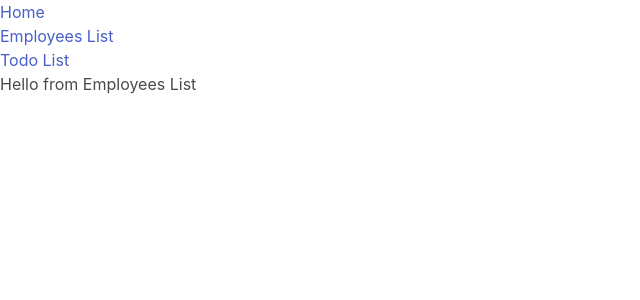
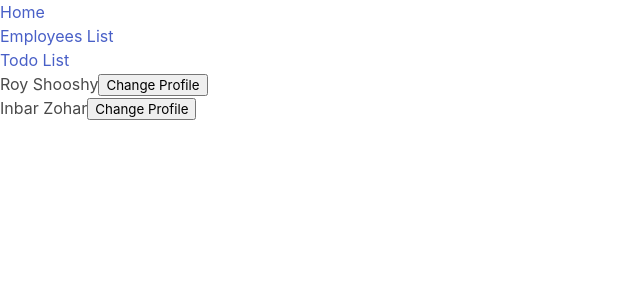
Before and after one commit to royshooshy/team8, a React (Create React App) app: page /employees-list in a window 1280 px wide. Shown: the top 300 px of the page, without its empty margins (0-640 px from the left). Built offline with nearby package versions, Linux system fonts and the light colour scheme; data requests are answered from the project's data file.

Commit message:
using list component in employees list component and add call back from item to parent list

```diff
--- a/db.json
+++ b/db.json
@@ -1,9 +1,10 @@
 {
-    "posts": [
-      { "id": 1, "title": "json-server", "author": "typicode" }
+    "employees": [
+      { "id": 1, "name": "Roy Shooshy", "status": 2 },
+      { "id": 2, "name": "Inbar Zohar", "status": 3 }
     ],
-    "comments": [
-      { "id": 1, "body": "some comment", "postId": 1 }
-    ],
-    "profile": { "name": "typicode" }
+    "todos": [
+      { "id": 1, "text": "json-server", "status": 1}
+    ]
+
   }
--- a/src/App.tsx
+++ b/src/App.tsx
@@ -6,7 +6,7 @@ import List from './Component/list/List';
 function App() {
   return (
     <div className="box">
-<List></List>
+Choose Another Route
 </div>
   );
 }
--- a/src/Component/list-item/list-item.tsx
+++ b/src/Component/list-item/list-item.tsx
@@ -1,11 +1,16 @@
+import { IListItem } from "./list-item.interface";
 
-
-function ListItem() {
+function ListItem(props: any) {
   return (
     <div>
- Hello from List Item
-</div>
+      {props.data.item.text}
+      <button onClick={onStatusChange}>Change Profile</button>
+    </div>
   );
+
+  function onStatusChange() {
+    props.data.onStatusChange("XXXXXXXXXXXXXXXX");
+  }
 }
 
 export default ListItem;
--- a/src/Component/list/List.tsx
+++ b/src/Component/list/List.tsx
@@ -1,14 +1,25 @@
+import { useEffect, useState } from "react";
+import ListItem from "../list-item/list-item";
+import { IListItem } from "../list-item/list-item.interface";
 
-import ListItem from '../list-item/list-item';
+function List(props: any) {
+  const handleChange = (data: IListItem) => {
+    console.log(data);
+  };
 
+  const [listItems, setListItems] = useState<IListItem[]>([]);
 
-function List() {
+  useEffect(() => {
+    setListItems(props.items);
+  }, [props]);
   return (
     <div>
- Hello from List
-
- <ListItem></ListItem>
-</div>
+      {listItems.map((item: IListItem) => (
+        <ListItem
+          data={{ item: { ...item }, onStatusChange: handleChange }}
+        ></ListItem>
+      ))}
+    </div>
   );
 }
 
--- /dev/null
+++ b/src/config.json
@@ -0,0 +1,3 @@
+{
+    "SERVER_URL": "http://localhost:3004"
+  }
--- /dev/null
+++ b/src/employees-list/employee-status.enum.ts
@@ -0,0 +1,6 @@
+export enum EEmployeeStatus {
+  Working,
+  OnVacation,
+  LunchTime,
+  BusinessTrip,
+}
--- a/src/employees-list/employees-list.tsx
+++ b/src/employees-list/employees-list.tsx
@@ -1,11 +1,43 @@
-
-
+import axios from "axios";
+import { useEffect, useState } from "react";
+import { IEmployee } from "./employee.interface";
+import configData from "../config.json";
+import { IListItem } from "../Component/list-item/list-item.interface";
+import { EEmployeeStatus } from "./employee-status.enum";
+import List from "../Component/list/List";
 
 function EmployeesList() {
+  useEffect(() => {
+    const getEmployyees = async () => {
+      const result = await axios.get<IEmployee[]>(
+        `${configData.SERVER_URL}/employees`
+      );
+      setEmployees(result.data);
+      setListItems(
+        result.data.map((emp) => {
+          return {
+            id: emp.id,
+            text: emp.name,
+            // image
+            selectedState: {
+              key: emp.status,
+              value: EEmployeeStatus[emp.status],
+            },
+            // states
+          };
+        })
+      );
+    };
+    getEmployyees();
+  }, []);
+
+  const [employees, setEmployees] = useState<IEmployee[]>([]);
+  const [listItems, setListItems] = useState<IListItem[]>([]);
+
   return (
     <div>
- Hello from Employees List
-</div>
+      <List items={[...listItems]}></List>
+    </div>
   );
 }
 
--- a/src/index.tsx
+++ b/src/index.tsx
@@ -1,4 +1,5 @@
 import React from 'react';
+
 import ReactDOM from 'react-dom';
 import './index.css';
 import 'bulma/css/bulma.min.css';
```
Also changed, not shown: src/Component/list-item/list-item.interface.ts (added, +7 -0 lines), src/employees-list/employee.interface.ts (added, +7 -0 lines).
